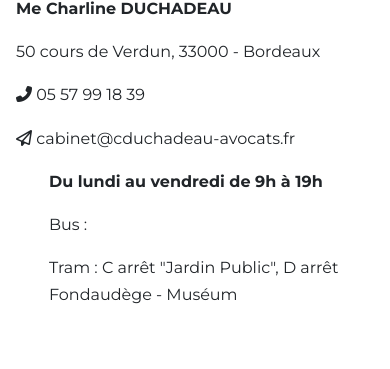
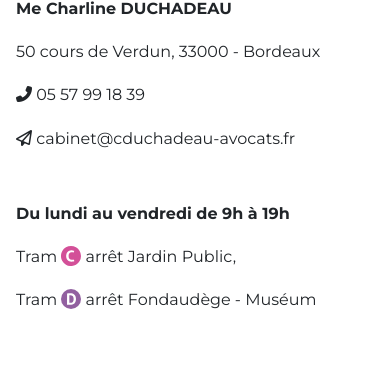
Before and after one commit to SarahRubio/charline-d, a Django app: page /contact/ in a window 390 px wide. Shown: the part 782-1151 px from the top of the page. Run offline with Django 3.2, Linux system fonts and the light colour scheme; some libraries are stand-ins or nearby versions.

Commit message:
fix blocquote & tram-station

```diff
--- a/src/static/css/style.css
+++ b/src/static/css/style.css
@@ -438,6 +438,20 @@ a > img {
     position:absolute;
 }
 
+
+@media screen and (max-width: 800px) {
+    div#access {
+        padding-left: 15px !important;
+        margin-top: 2rem;
+    }
+}
+
+.tram-station {
+    width: 20px;
+    height: 20px;
+    vertical-align: sub;
+}
+
 /********************** POST  */
 
 .post {
--- a/src/templates/contact/contact.html
+++ b/src/templates/contact/contact.html
@@ -16,10 +16,10 @@
             <p><i class="fas fa-phone-alt"></i><a href="tel:+3357991839" class="text-reset"> 05 57 99 18 39</a></p>
             <p><i class="far fa-paper-plane"></i><a href="mailto:cabinet@cduchadeau-avocats.fr" class="text-reset"> cabinet@cduchadeau-avocats.fr</a></p>
         </div>
-        <div class="col-md-6 pl-5">
+        <div class="col-md-6 pl-5" id="access">
             <p><strong>Du lundi au vendredi de 9h à 19h</strong></p>
-            <p>Bus : </p>
-            <p>Tram : C arrêt "Jardin Public", D arrêt Fondaudège - Muséum</p>
+            <p>Tram <img src="../../static/images/tram-C.svg" alt="" class="tram-station"> arrêt Jardin Public,</p>
+            <p>Tram <img src="../../static/images/tram-D.svg" alt="" class="tram-station"> arrêt Fondaudège - Muséum</p>
         </div>
     </div>
     <div class="my-5 map-responsive">
--- a/src/templates/home/home.html
+++ b/src/templates/home/home.html
@@ -91,7 +91,7 @@
                 <div class="carousel-item">
                 {% endif %}
                     <div class="d-block w-100 text-center" id="blockquote">
-                        <span>{{ recommandation.text|safe }}</span>
+                        <p><span>«&nbsp;</span>{{ recommandation.text|safe }}<span>&nbsp;»</span></p>
                         <div>{{ recommandation.author|safe }}</div>
                     </div>
                 </div>
```
Also changed, not shown: other parts of src/static/css/style.css (+16 -39 lines), src/static/images/tram-C.svg (added), src/static/images/tram-D.svg (added).
